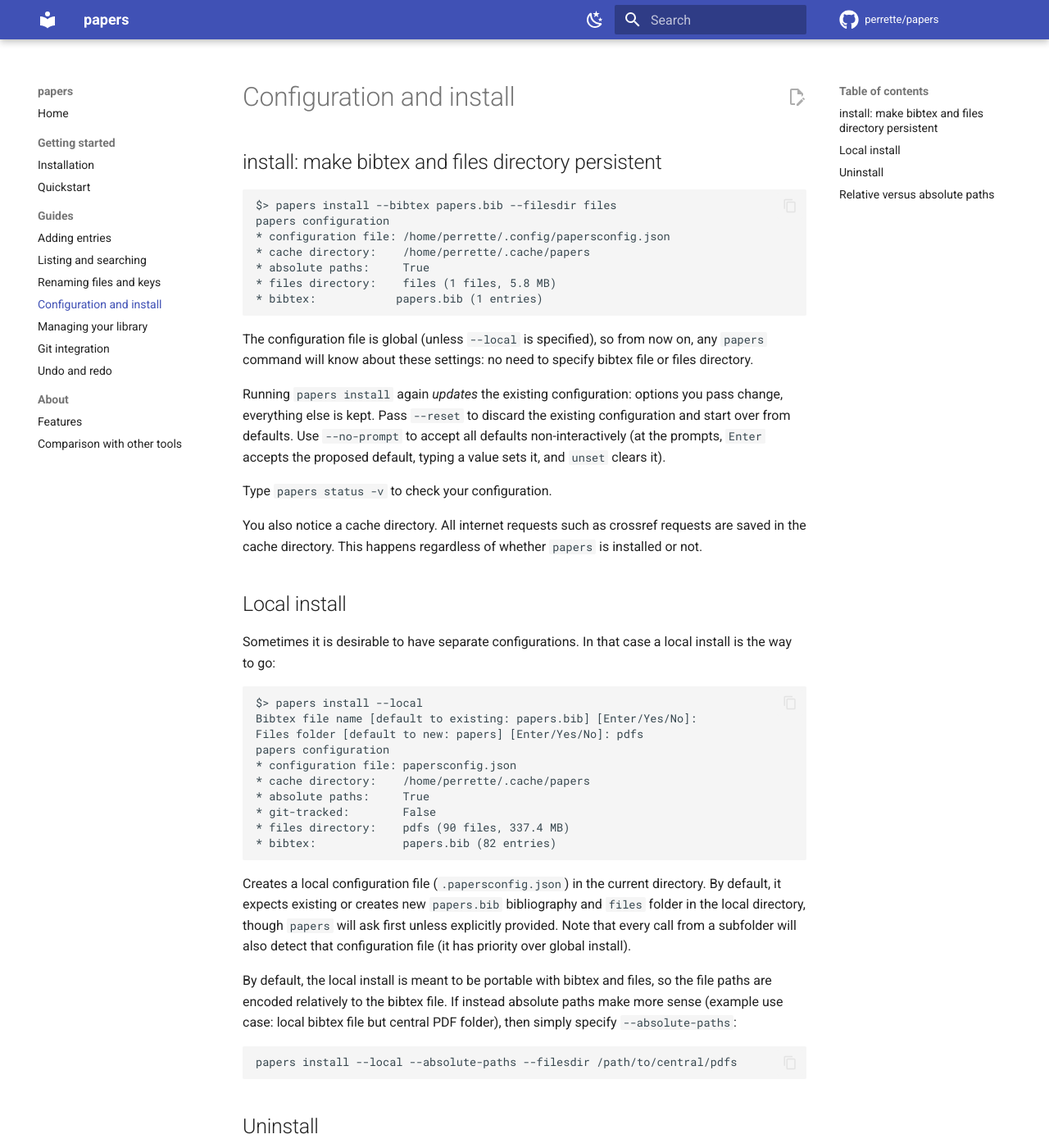
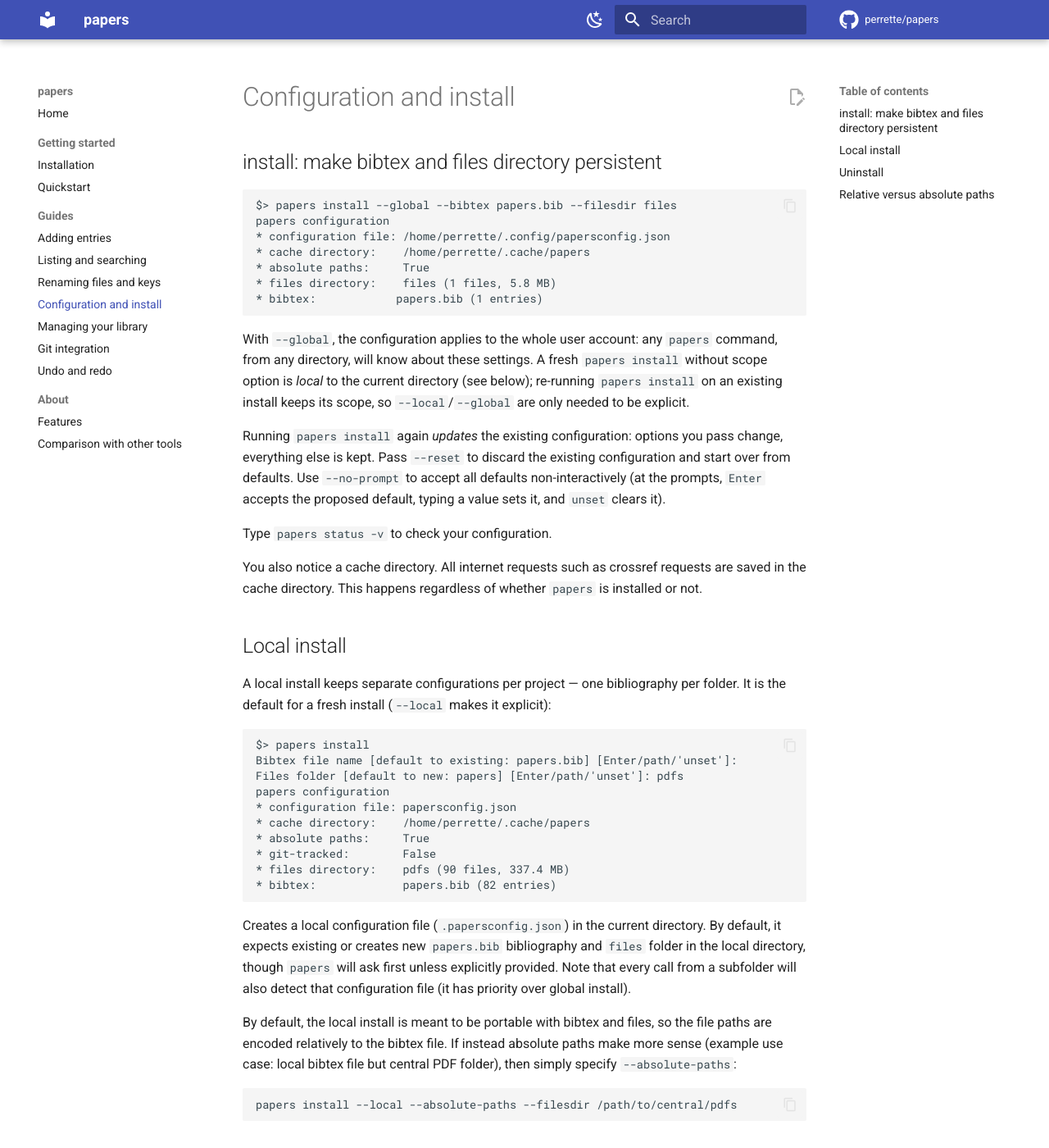
Before and after one commit to perrette/papers, an MkDocs documentation site: the page built from docs/configuration.md, in a window 1280 px wide and 1400 px high. Shown: the whole window at 82% size. Built offline with MkDocs 1.6.1 and Material for MkDocs 9.7.7, drawn with Linux system fonts in a browser that asks for light colours; comment, search, counter and statistics services are not loaded.

Commit message:
install: a fresh install is local by default; add --global
papers is commonly used with one library per project, for which the
local install (a .papersconfig.json in the project directory) is the
right scope; the account-wide configuration was the default mostly for
historical reasons. A fresh `papers install` is now local; --global
requests the account-wide configuration.

This only affects first-time installs: re-running `papers install` on
an existing configuration keeps its scope, so existing global installs
continue to be edited as global without any flag.

````diff
--- a/docs/configuration.md
+++ b/docs/configuration.md
@@ -3,7 +3,7 @@
 ## install: make bibtex and files directory persistent
 
 ```
-$> papers install --bibtex papers.bib --filesdir files
+$> papers install --global --bibtex papers.bib --filesdir files
 papers configuration
 * configuration file: /home/perrette/.config/papersconfig.json
 * cache directory:    /home/perrette/.cache/papers
@@ -12,9 +12,11 @@ papers configuration
 * bibtex:            papers.bib (1 entries)
 ```
 
-The configuration file is global (unless `--local` is specified), so from now
-on, any `papers` command will know about these settings: no need to specify
-bibtex file or files directory.
+With `--global`, the configuration applies to the whole user account: any
+`papers` command, from any directory, will know about these settings. A
+fresh `papers install` without scope option is *local* to the current
+directory (see below); re-running `papers install` on an existing install
+keeps its scope, so `--local`/`--global` are only needed to be explicit.
 
 Running `papers install` again *updates* the existing configuration: options
 you pass change, everything else is kept. Pass `--reset` to discard the
@@ -30,13 +32,14 @@ requests are saved in the cache directory. This happens regardless of whether
 
 ## Local install
 
-Sometimes it is desirable to have separate configurations. In that case a local
-install is the way to go:
+A local install keeps separate configurations per project — one bibliography
+per folder. It is the default for a fresh install (`--local` makes it
+explicit):
 
 ```
-$> papers install --local
-Bibtex file name [default to existing: papers.bib] [Enter/Yes/No]:
-Files folder [default to new: papers] [Enter/Yes/No]: pdfs
+$> papers install
+Bibtex file name [default to existing: papers.bib] [Enter/path/'unset']:
+Files folder [default to new: papers] [Enter/path/'unset']: pdfs
 papers configuration
 * configuration file: papersconfig.json
 * cache directory:    /home/perrette/.cache/papers
````
Also changed, not shown: 5 other files.
